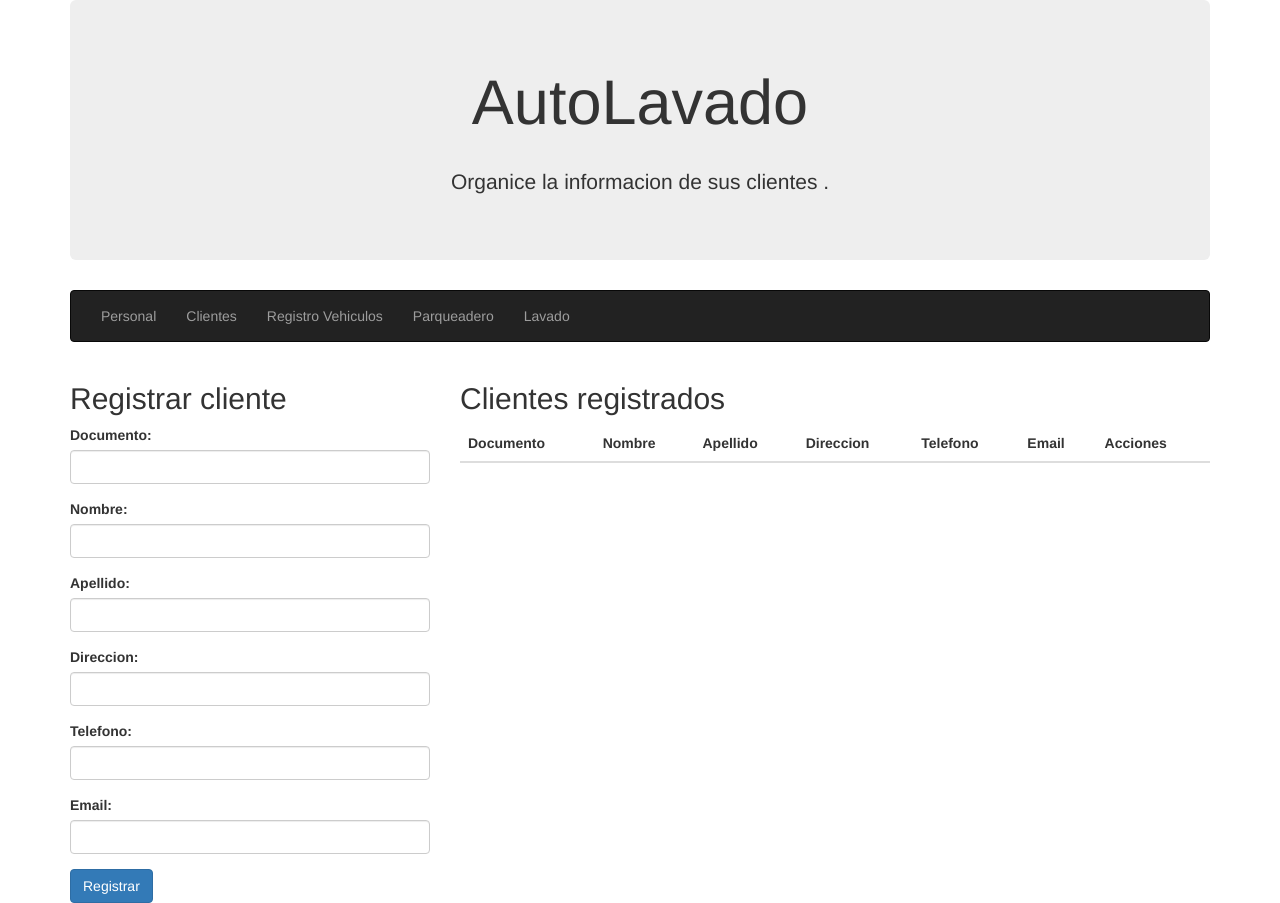
After one commit to RafaelAntonioGavidiaM/autoLavado, a PHP site: template vista/modulos/cliente.php in a window 1280 px wide. The commit adds this page. Run offline with PHP 8.4, Linux system fonts and the light colour scheme; the template is opened without the code that fills it, so the values that code supplies are empty.

Commit message:
Se creo el formulario para el registro de clientes

```diff
--- /dev/null
+++ b/control/clienteControl.php
@@ -0,0 +1,52 @@
+<?php
+
+include_once "../modelo/clienteModelo.php";
+
+class clienteControl {
+
+    public $idDueño
+    public $documento;
+    public $nombre;
+    public $apellido;
+    public $direccion;
+    public $telefono;
+    public $email;
+
+
+
+    public function ctrInsertar(){
+
+        $objRespuesta = clienteModelo:: mdlInsertar($this->documento,$this->nombre,$this->apellido,$this->direccion,$this->telefono,$this->email);
+        echo json_encode ($objRespuesta);
+
+    }
+    public function ctrListarTodos(){
+        $objRespuesta= clienteModelo::mdlListarTodos();
+        echo json_encode($objRespuesta);
+
+    }
+
+
+
+
+}
+
+
+if (isset($_POST["documento"])&& isset($_POST["nombre"]) && isset($_POST["apellido"])&& isset($_POST["direccion"])&& isset($_POST["telefono"])&& isset($_POST["email"])){
+
+    $objCliente = new clienteControl();
+    $objCliente-> documento = $_POST["documento"];
+    $objCliente ->nombre =$_POST["nombre"];
+    $objCliente ->apellido =$_POST["apellido"];
+    $objCliente ->telefono =$_POST["telefono"];
+    $objCliente ->direccion =$_POST["direccion"];
+    $objCliente ->email =$_POST["email"];
+    $objCliente ->ctrInsertar();
+
+}
+
+if(isset($_POST["listaCliente"])=="ok")){
+
+    $objListarCliente= new clienteControl();
+    $objListarCliente->ctrListarTodos();
+}
--- a/modelo/conexion.php
+++ b/modelo/conexion.php
@@ -6,7 +6,7 @@ class conexion{
     public static function conectar(){
 
         $nombreServidor="localhost";
-        $baseDatos="autolavado";
+        $baseDatos="autoLavado";
         $usuarioServidor="root";
         $password="";
 
--- /dev/null
+++ b/vista/js/cliente.js
@@ -0,0 +1,89 @@
+$(document).ready(function() {
+
+    cargarDatos();
+
+    $("#btnRegistrar").click(function(){
+
+        var documento = $("#txtDocumento").val();
+        var nombre = $("#txtNombre").val();
+        var apellido = $("#txtApellido").val();
+        var direccion = $("#txtDireccion").val();
+        var telefono =$("#txtTelefono").val();
+        var email = $ ("#txtEmail").val();
+
+
+        var objData = new FormData();
+
+        objData.append("documento",documento);
+        objData.append("nombre",nombre);
+        objData.append("apellido",apellido);
+        objData.append("direccion",direccion);
+        objData.append("telefono",telefono);
+        objData.append("email",email);
+
+        $.ajax({
+            url: "control/clienteControl.php",
+            type: "post",
+            dataType: "json",
+            data: objData,
+            cache: false,
+            contentType: false,
+            processData: false,
+            success: function(respuesta) {
+                cargarDatos();
+            }
+        })
+
+    })
+
+  function cargarDatos(){
+
+    var listaCliente ="ok";
+    var objListarCliente = new FormData();
+    objListarCliente.append("listaCliente", listaCliente);
+
+    $.ajax({
+        url: "control/clienteControl.php",
+        type: "post",
+        dataType: "json",
+        data: objListarCliente,
+        cache: false,
+        contentType: false,
+        processData: false,
+        success: function(respuesta) {
+
+            var interface='';
+            respuesta.forEach(cargarTablaCliente);
+
+
+
+            function cargarTablaCliente(item, index) {
+                interface += '<tr>';
+
+                interface += '<td>' + item.documento + '</td>';
+                interface += '<td>' + item.nombre + '</td>';
+                interface += '<td>' + item.apellido + '</td>';
+                interface += '<td>' + item.direccion + '</td>';
+                interface += '<td>' + item.telefono + '</td>';
+                interface += '<td>' + item.email + '</td>';
+                interface += '<td>';
+                interface += '<div class="btn-group">';
+                interface += '<button type="button" class="btn btn-warning" title="Editar" id="btn-editar" idCliente="' + item.idCliente + '"  documento="' + item.documento + '" nombre="' + item.nombre + '" apellido="' + item.apellido + '" direccion="' + item.direccion + '" telefono="' + item.telefono + '" email="' + item.email + '" data-toggle="modal" data-target="#modalEditar"><span class="glyphicon glyphicon-pencil"></span></button>';
+                interface += '<button type="button" class="btn btn-danger" title="Eliminar" id="btn-eliminar" idCliente="' + item.idCliente + '"><span class="glyphicon glyphicon-remove"></span></button>';
+                interface += '</div>';
+                interface += '</td>';
+                interface += '</tr>';
+              }
+
+              $("#cuerpoTablaCliente").html(interface);
+
+
+        }
+    })
+
+
+  }
+
+
+
+})
--- a/vista/modulos/cabecera.php
+++ b/vista/modulos/cabecera.php
@@ -14,8 +14,9 @@
 
     <!-- Latest compiled JavaScript -->
     <script src="https://maxcdn.bootstrapcdn.com/bootstrap/3.4.1/js/bootstrap.min.js"></script>
-    <link rel='stylesheet' type='text/css' media='screen' href='main.css'>
-    <script src='main.js'></script>
+    <link rel='stylesheet' type='text/css' media='screen' href='vista/css/cliente.css'>
+
+    <script src='vista/js/cliente.js'></script>
 </head>
 
 <body>
@@ -33,7 +34,7 @@
                 <ul class="nav navbar-nav">
                   <!--  <li class="active"><a href="#">Home</a></li> -->
                     <li><a href="#">Personal</a></li>
-                    <li><a href="#">Clientes</a></li>
+                    <li><a href="cliente">Clientes</a></li>
                     <li><a href="#">Registro Vehiculos</a></li>
 
 
--- /dev/null
+++ b/vista/modulos/cliente.php
@@ -0,0 +1,121 @@
+<div class="container">
+
+<div class="row">
+  <div class="col-lg-4">
+
+  <h2>Registrar cliente</h2>
+  <form action="">
+    <div class="form-group">
+      <label for="documento">Documento:</label>
+      <input type="text" class="form-control" id="txtDocumento" >
+    </div>
+    <div class="form-group">
+      <label for="nombre">Nombre:</label>
+      <input type="text" class="form-control" id="txtNombre" >
+    </div>
+    <div class="form-group">
+      <label for="apellido">Apellido:</label>
+      <input type="text" class="form-control" id="txtApellido" >
+    </div>
+    <div class="form-group">
+      <label for="direccion">Direccion:</label>
+      <input type="text" class="form-control" id="txtDireccion" >
+    </div>
+    <div class="form-group">
+      <label for="telefono">Telefono:</label>
+      <input type="text" class="form-control" id="txtTelefono" >
+    </div>
+
+
+    <div class="form-group">
+      <label for="email">Email:</label>
+      <input type="text" class="form-control" id="txtEmail" >
+    </div>
+
+    <button  id="btnRegistrar" type="button" class="btn btn-primary">Registrar</button>
+  </form>
+
+
+  </div>
+
+  <div class="col-lg-8">
+  <h2>Clientes registrados</h2>
+
+  <table id="tablaCliente" class="table table-hover">
+    <thead>
+      <tr>
+        <th>Documento</th>
+        <th>Nombre</th>
+        <th>Apellido</th>
+        <th>Direccion</th>
+        <th>Telefono</th>
+        <th>Email</th>
+        <th>Acciones</th>
+      </tr>
+    </thead>
+    <tbody id="cuerpoTablaCliente">
+
+    </tbody>
+  </table>
+        </div>
+  </div>
+
+
+  </div>
+
+<!-- Modal -->
+<div class="modal fade" id="modalEditar" role="dialog">
+           <div class="modal-dialog">
+               <!-- Modal content-->
+               <div class="modal-content">
+                   <div class="modal-header">
+                       <button type="button" class="close" data-dismiss="modal">&times;</button>
+                       <h4 class="modal-title">Modificar cliente</h4>
+                   </div>
+
+                   <div class="modal-body">
+                       <form action="">
+                           <div class="form-group">
+                               <label for="txtModDocumento">Documento:</label>
+                               <input type="text" class="form-control" id="txtModDocumento">
+                           </div>
+
+                           <div class="form-group">
+                               <label for="txtModNombre">Nombre:</label>
+                               <input type="text" class="form-control" id="txtModNombre">
+                           </div>
+
+                           <div class="form-group">
+                               <label for="txtModApellido">Apellido:</label>
+                               <input type="text" class="form-control" id="txtModApellido">
+                           </div>
+
+                           <div class="form-group">
+                               <label for="txtModDireccion">Direccion:</label>
+                               <input type="text" class="form-control" id="txtModDireccion">
+                           </div>
+
+                           <div class="form-group">
+                               <label for="txtModTelefono">Telefono:</label>
+                               <input type="text" class="form-control" id="txtModColor">
+                           </div>
+
+                           <div class="form-group">
+                               <label for="txtModEmail">Email:</label>
+                               <input type="text" class="form-control" id="txtModEmail">
+                           </div>
+                       </form>
+                   </div>
+
+                   <div class="modal-footer">
+                       <button id="btnModCliente" idUsuario="" type="button" class="btn btn-primary">Editar</button>
+         </div>
+ </div>
+
+
+
+
+
+
+
+</div>
--- a/vista/plantilla.php
+++ b/vista/plantilla.php
@@ -8,7 +8,7 @@ include_once "vista/modulos/cabecera.php";
 
 if (isset($_GET["ruta"])) {
 
-    if ($_GET["ruta"]== "parqueadero") {
+    if ($_GET["ruta"]== "parqueadero"  || $_GET["ruta"]== "cliente"  )  {
 
 
     include_once "vista/modulos/".$_GET["ruta"].".php";
```
Also changed, not shown: modelo/clienteModelo.php (added, +48 -0 lines), vista/css/cliente.css (added).
